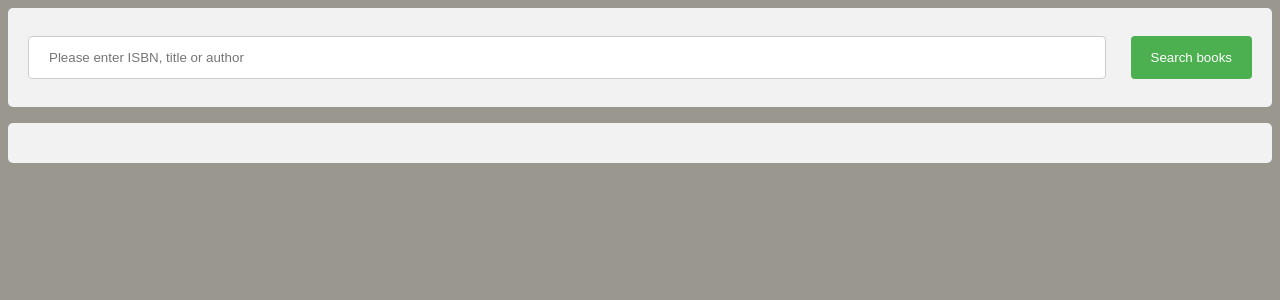
After one commit to florestankorp/CS50W-project1, a Flask app: template templates/search.html in a window 1280 px wide. The commit adds this page. Shown: the top 300 px of the page. Run offline with Flask 2, Linux system fonts and the light colour scheme; the template is opened without the code that fills it, so the values that code supplies are empty; parts of the project's set-up code (start-up, migrations or seed data) failed here and were passed over.

Commit message:
added search and displaying results

```diff
--- a/application.py
+++ b/application.py
@@ -3,7 +3,9 @@ import os
 from secrets import key, secret
 
 import requests
-from flask import Flask, g, redirect, render_template, request, session
+import xmltodict
+from flask import (Flask, g, jsonify, redirect, render_template, request,
+                   session, url_for)
 from flask_session import Session
 from sqlalchemy import create_engine
 from sqlalchemy.orm import scoped_session, sessionmaker
@@ -26,10 +28,38 @@ engine = create_engine(os.getenv("DATABASE_URL"))
 DB = scoped_session(sessionmaker(bind=engine))
 
 
-@app.route("/")
-def index():
-    print(session["user_id"])
-    return "Project 1: TODO"
+@app.route("/", methods=["GET", "POST"])
+def search():
+    query = ""
+    errors = []
+    # check if there is a logged in user
+    try:
+        ID = session["user_id"]
+        pass
+    except KeyError:
+        return redirect("/login")
+
+    if request.method == "POST":
+        # get and validate form data
+        if not request.form.get("search"):
+            errors.append("Please enter a search term")
+            pass
+        else:
+            # use input to do API call to goodreads
+            query = request.form.get("search")
+            response = requests.get("https://www.goodreads.com/search.xml",
+                                    params={
+                                        "key": key,
+                                        "q": query,
+                                        "search": "all"
+                                    })
+
+            works = (xmltodict.parse(response.content, process_namespaces=True)
+                     ["GoodreadsResponse"]["search"]["results"]["work"])
+
+            return render_template("search.html", errors=errors, works=works)
+
+    return render_template("search.html", errors=errors)
 
 
 @app.route("/login", methods=["GET", "POST"])
@@ -37,6 +67,7 @@ def login():
     session.clear()
     errors = []
     if request.method == "POST":
+        # get and validate form data
         if not request.form.get("username"):
             errors.append("Please provide a username")
             pass
@@ -45,6 +76,7 @@ def login():
             errors.append("Please provide a password")
             pass
 
+        # proceed if no errors
         elif not errors:
             username = request.form.get("username")
             password = request.form.get("password")
@@ -65,6 +97,7 @@ def login():
                 errors.append("Incorrect password")
                 pass
 
+            # proceed if STILL no errors
             elif not errors:
                 # Remember which user has logged in
                 session["user_id"] = user.id
@@ -77,19 +110,25 @@ def login():
 def register():
     errors = []
     if request.method == "POST":
+        # get and validate form data
+
+        # check if username is provided
         if not request.form.get("username"):
             errors.append("Please provide a username")
             pass
 
+        # check if password is provided
         elif not request.form.get("password"):
             errors.append("Please provide a password")
             pass
 
+        # check if username and password match
         elif request.form.get("password") != request.form.get(
                 "password-confirmation"):
             errors.append("Passwords don't match")
             pass
 
+        # proceed if no errors
         elif not errors:
             username = request.form.get("username")
             password = generate_password_hash(request.form.get("password"))
@@ -106,19 +145,3 @@ def register():
             return redirect("/login")
 
     return render_template("register.html", errors=errors)
-
-
-# {
-#     'books': [{
-#         'id': 29207858,
-#         'isbn': '1632168146',
-#         'isbn13': '9781632168146',
-#         'ratings_count': 1,
-#         'reviews_count': 6,
-#         'text_reviews_count': 0,
-#         'work_ratings_count': 28,
-#         'work_reviews_count': 129,
-#         'work_text_reviews_count': 9,
-#         'average_rating': '  4.14'
-#     }]
-# }
--- a/static/main.css
+++ b/static/main.css
@@ -4,7 +4,13 @@ body {
 }
 
 form {
-    width: 25%;
+    margin: auto;
+    left: 0;
+    right: 0;
+}
+
+h3, h4, p {
+    margin: 0;
 }
 
 ul {
@@ -21,6 +27,31 @@ input {
     border: 1px solid #ccc;
     border-radius: 4px;
     box-sizing: border-box;
+}
+
+.input-group {
+    display: flex;
+}
+
+.search-box {
+    flex: 1;
+    margin-right: 2%;
+}
+
+.search-button {
+    flex: 0;
+}
+
+.results {
+    display: flex;
+    flex-wrap: wrap;
+}
+
+.book-card {
+    border: 1px solid black;
+    border: 1px solid black;
+    width: 20%;
+    margin: 15px;
 }
 
 div {
--- /dev/null
+++ b/templates/search.html
@@ -0,0 +1,35 @@
+{% extends "layout.html" %}
+
+{% block title %}
+Search
+{% endblock %}
+
+{% block main %}
+<form action="/"
+      method="post">
+    <div class="input-group">
+        <input class="search-box"
+               type="text"
+               name="search"
+               placeholder="Please enter ISBN, title or author">
+        <input class="search-button"
+               type="submit"
+               value="Search books">
+    </div>
+    <ul class="errors">
+        {% for error in errors %}
+        <li>{{error}}</li>
+        {% endfor %}
+    </ul>
+</form>
+<div class="results">
+    {% for work in works %}
+    <div class="book-card">
+        <h3>{{work["best_book"]["title"]}}</h3>
+        <h4>{{work["best_book"]["author"]["name"]}}</h4>
+        <p>{{work["original_publication_year"]["#text"]}} </p>
+        <p>{{work["average_rating"]}}5</p>
+    </div>
+    {% endfor %}
+    {% endblock %}
+</div>
```
